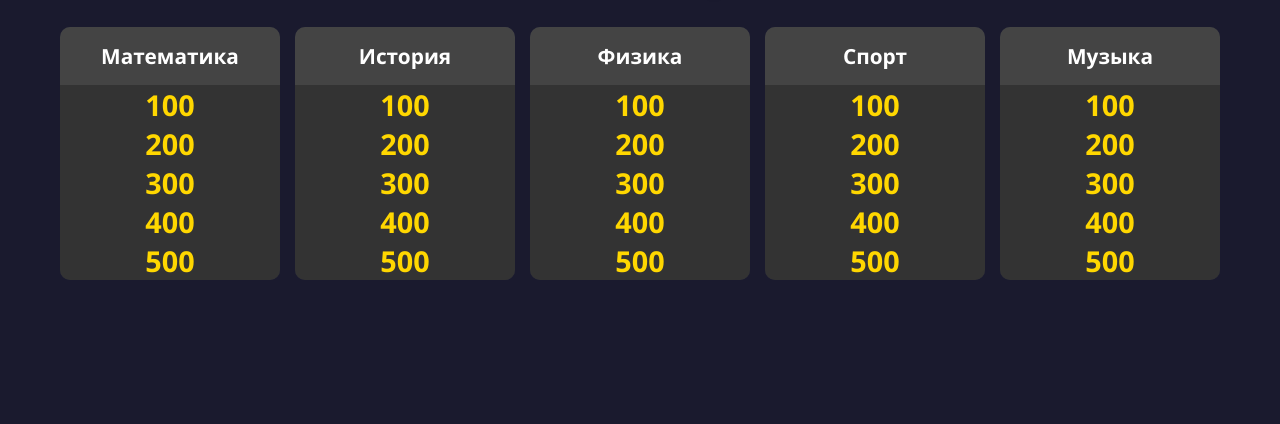
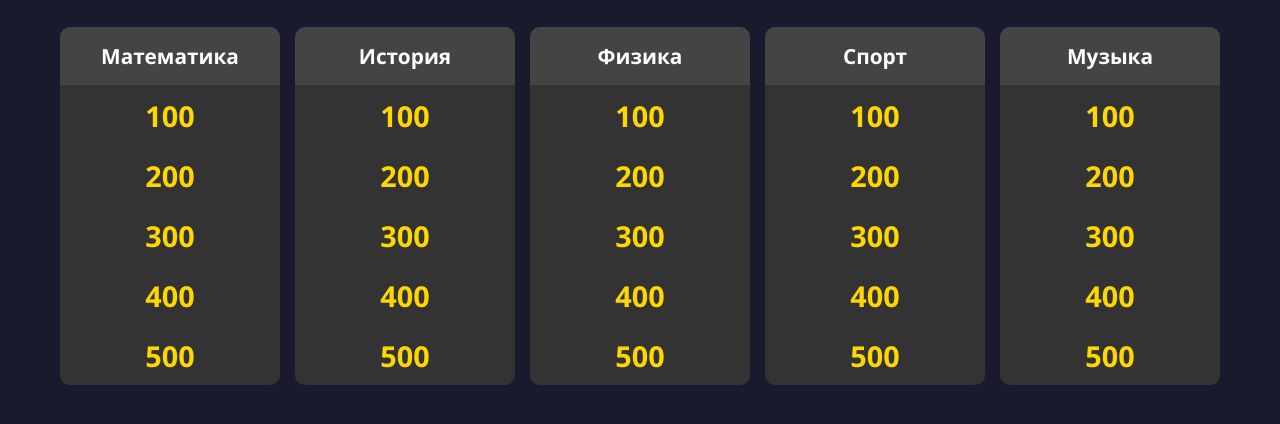
Before and after one commit to Dekotez/Dekotez.github.io, a plain HTML site: page index.html in a window 1280 px wide. Shown: the part 88-512 px from the top of the page. Drawn offline with Linux system fonts and the light colour scheme.

Commit message:
Update style.css

```diff
--- a/style.css
+++ b/style.css
@@ -1,3 +1,33 @@
+
+* {
+    margin: 0;
+    padding: 0;
+    box-sizing: border-box;
+}
+
+.container {
+    max-width: 1200px;
+    margin: 0 auto;
+    padding: 10px; /* Отступы по краям на мобильных */
+}
+
+#game-board {
+    display: grid;
+    grid-template-columns: repeat(auto-fit, minmax(200px, 1fr));
+    gap: 10px; /* Расстояние между колонками */
+}
+
+.category {
+    border-radius: 10px;
+    overflow: hidden;
+}
+
+.question {
+    height: auto; /* Высота подстраивается под контент */
+    min-height: 60px; /* Минимальная высота кнопки */
+    padding: 10px;
+    font-size: 1.4em; /* Шрифт читаемый на телефоне */
+}
 * {
     margin: 0;
     padding: 0;
```
